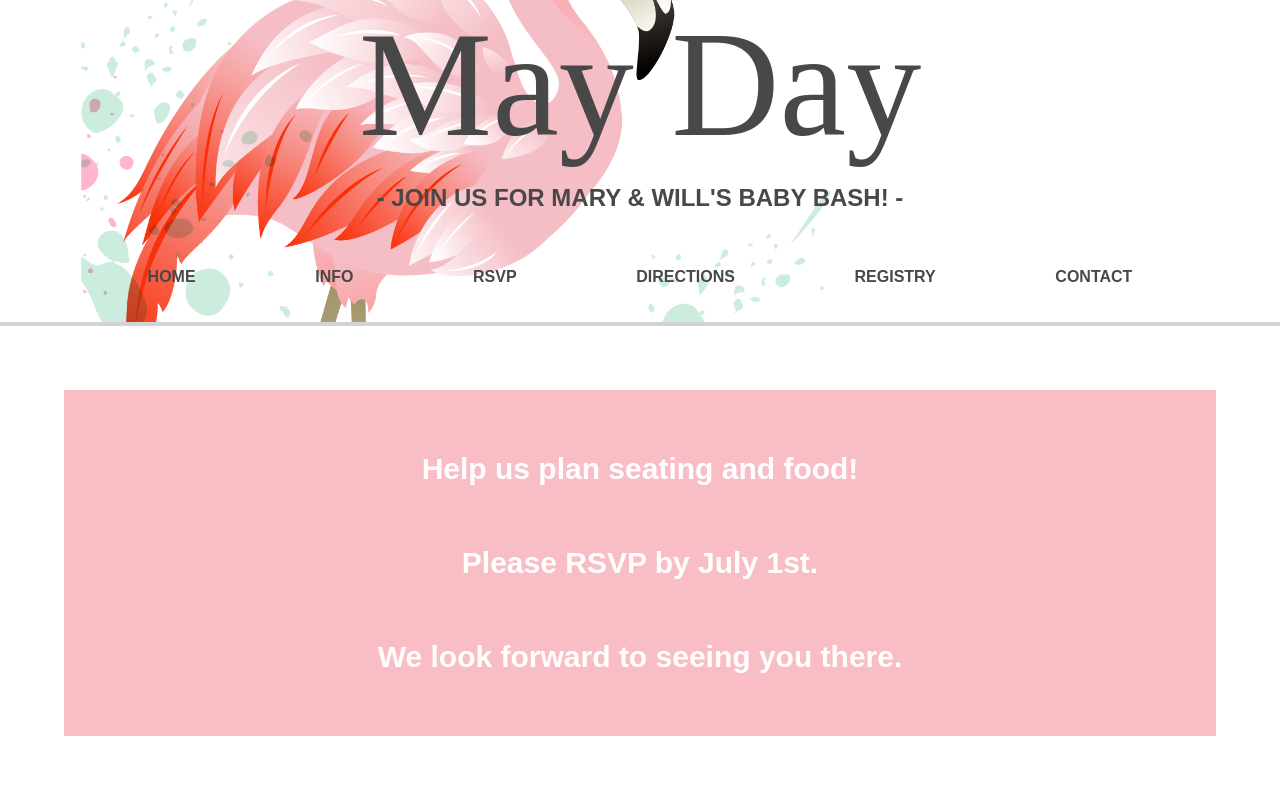
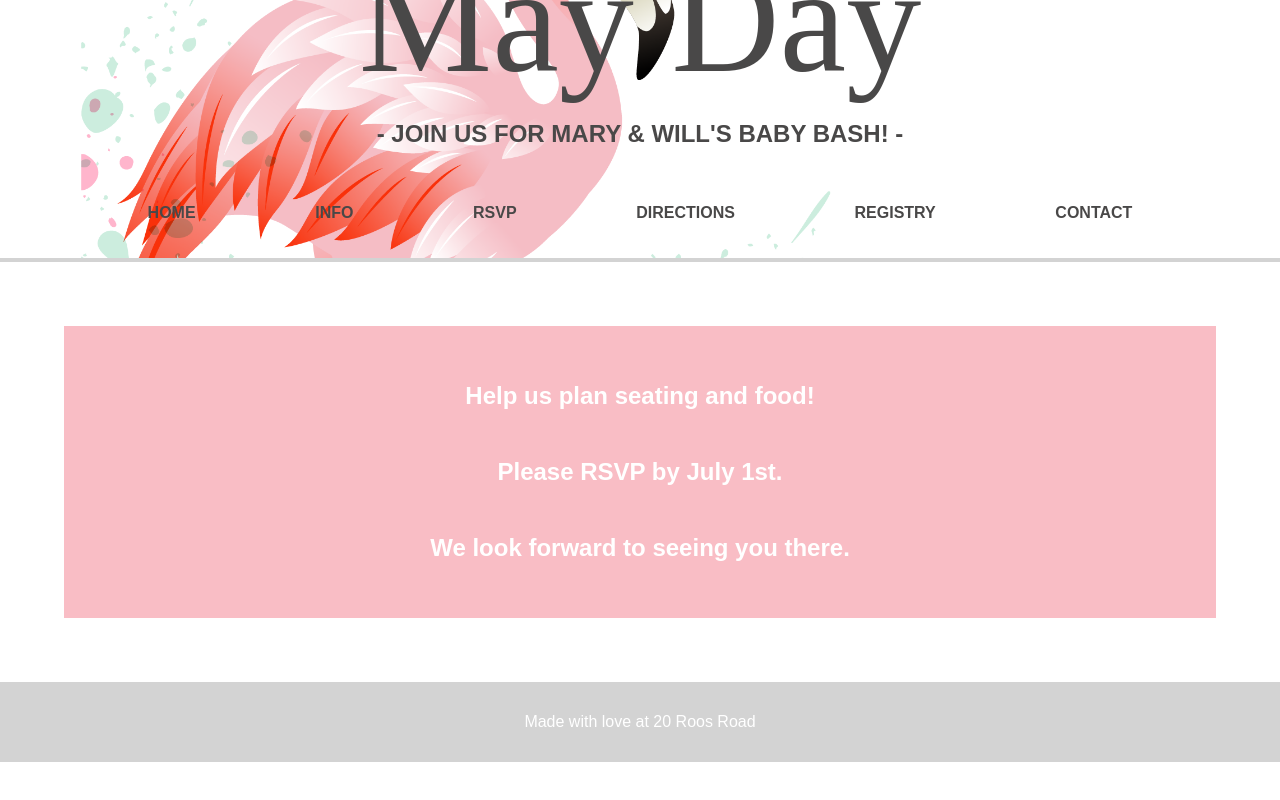
Before and after one commit to marybees/mayday, a React (Create React App) app: page / in a window 1280 px wide. Shown: the part 199-999 px from the top of the page. After the commit the page ends 961 px from the top, so only its background shows below. Built offline with nearby package versions, Linux system fonts and the light colour scheme; the HTML template or start-up script is replaced by a standard one.

Commit message:
Add footer

```diff
--- a/src/App.js
+++ b/src/App.js
@@ -9,6 +9,7 @@ import Directions from "./Directions";
 import Rsvp from "./Rsvp";
 import Info from "./Info";
 import Home from "./Home";
+import Footer from "./Footer";
 
 function App() {
 
@@ -28,6 +29,7 @@ function App() {
           <Route path="/info" element={<Info />}></Route>
           <Route exact path="/" element={<Home />}></Route>
         </Routes>
+        <Footer />
       </Router>
     </RouterContainer>
   );
--- /dev/null
+++ b/src/Footer.js
@@ -0,0 +1,17 @@
+import React from "react";
+import styled from "styled-components";
+
+const Footer = () => {
+  const FooterContainer = styled.div`
+    display: flex;
+    justify-content: center;
+    align-items: center;
+    color: white;
+    background-color: #D3D3D3;
+    height: 10vh;
+  `;
+
+  return <FooterContainer>Made with love at 20 Roos Road</FooterContainer>;
+};
+
+export default Footer;
--- a/src/Home.js
+++ b/src/Home.js
@@ -11,7 +11,7 @@ const Home = () => {
     justify-content: center;
     align-items: center;
     background-color: #f9bdc5;
-    font-size: 30px;
+    font-size: 24px;
     color: white;
     font-weight: 600;
   `
--- a/src/Nav.js
+++ b/src/Nav.js
@@ -13,7 +13,7 @@ function Nav() {
     border-top: 4px solid #D3D3D3;
     border-bottom: 4px solid #D3D3D3;
     margin: 64px 0;
-    padding-top: 64px;
+    padding: 0;
   `;
 
   const NavTitle = styled.h1`
```
